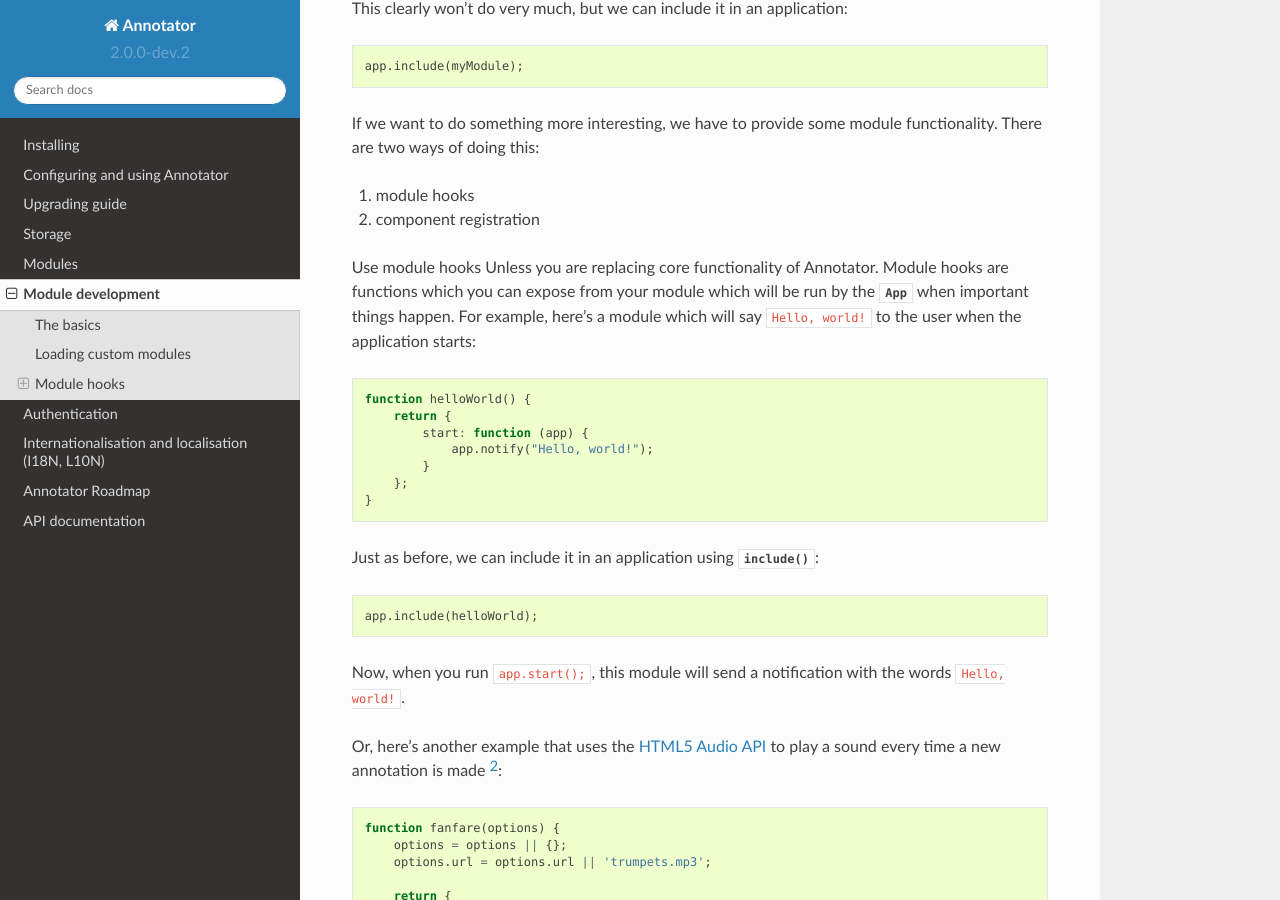
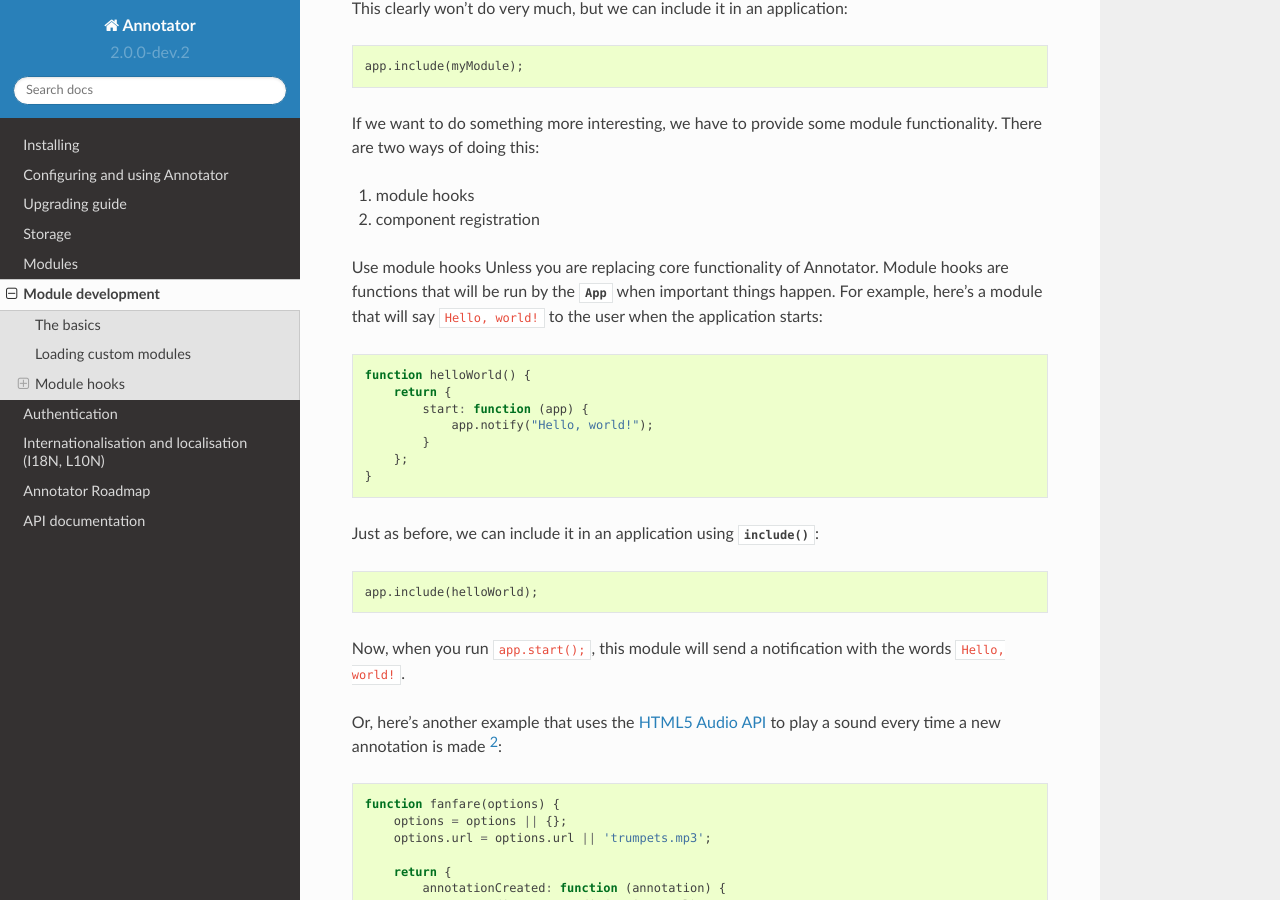
Before and after one commit to openannotation/annotator, a Sphinx documentation site: the page built from doc/module-development.rst, in a window 1280 px wide and 900 px high, scrolled down 440 px. Built offline with Sphinx 7.4.7 and the Read the Docs theme 2.0.0, drawn with Linux system fonts in a browser that asks for light colours; pages that are not in the unit, such as notebooks, are missing from menus.

Commit message:
Language simplification and s/which/that/ grammar

```diff
--- a/doc/module-development.rst
+++ b/doc/module-development.rst
@@ -25,10 +25,9 @@ functionality. There are two ways of doing this:
 2. component registration
 
 Use module hooks Unless you are replacing core functionality of Annotator.
-Module hooks are functions which you can expose from your module which will be
-run by the :class:`~annotator.App` when important things happen. For example,
-here's a module which will say ``Hello, world!`` to the user when the
-application starts::
+Module hooks are functions that will be run by the :class:`~annotator.App` when
+important things happen. For example, here's a module that will say
+``Hello, world!`` to the user when the application starts::
 
     function helloWorld() {
         return {
```
